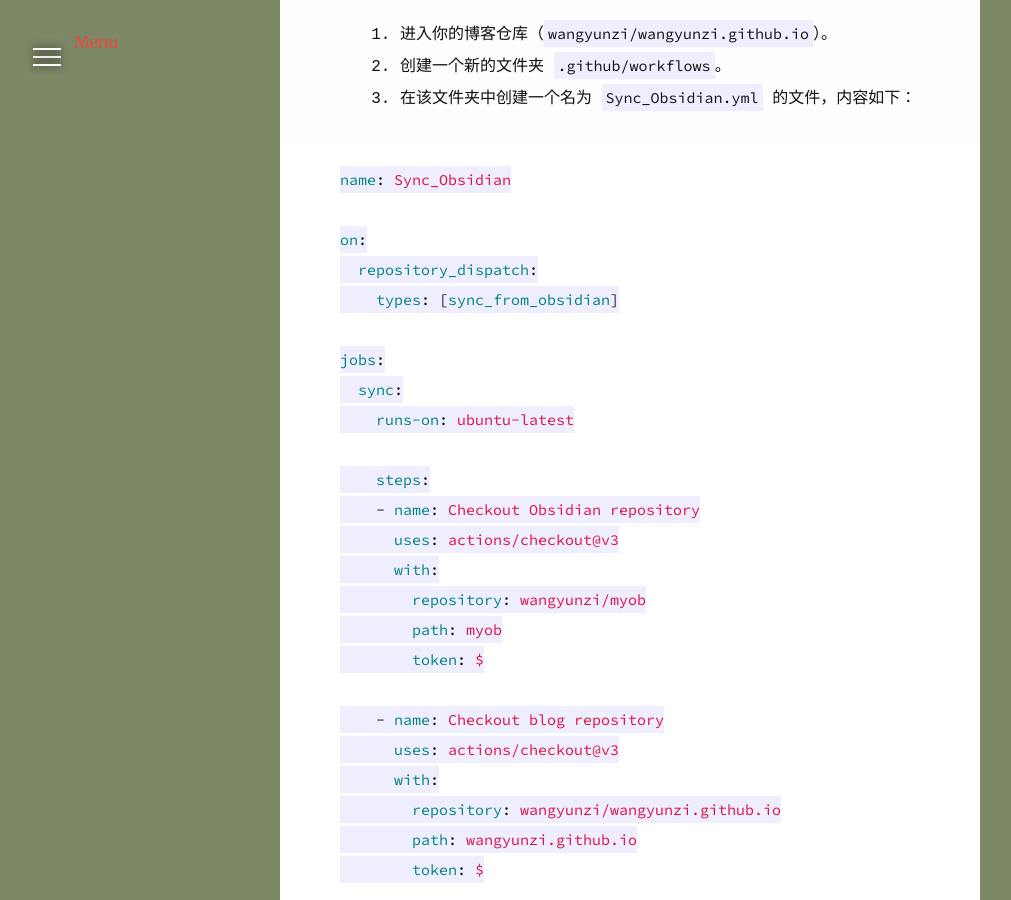
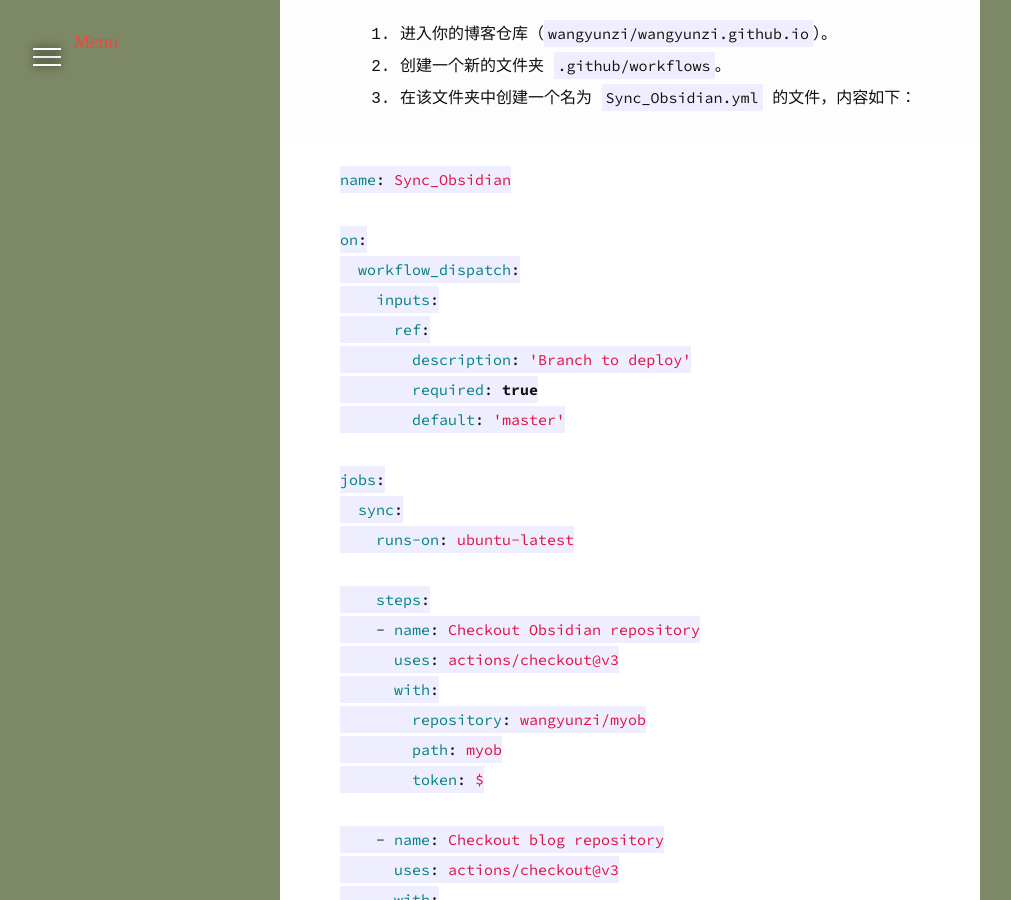
Before and after one commit to wangyunzi/wangyunzi.github.io, a Jekyll site: the page built from _posts/2024-08-07-使用 GitHub Actions 将 Obsidian 笔记同步到jekyll博客.md, in a window 1280 px wide and 900 px high, scrolled down 1517 px. Shown: the whole window, without its empty margins (10-1021 px from the left). Built offline with Jekyll 4.4.1, drawn with Linux system fonts in a browser that asks for light colours; nearby versions of some CDN libraries; comment, search, counter and statistics services are not loaded.

Commit message:
Sync _posts from Obsidian repository

````diff
--- a/_posts/2024-08-07-使用 GitHub Actions 将 Obsidian 笔记同步到jekyll博客.md
+++ b/_posts/2024-08-07-使用 GitHub Actions 将 Obsidian 笔记同步到jekyll博客.md
@@ -40,8 +40,12 @@ backgrounds:
 name: Sync_Obsidian
 
 on:
-  repository_dispatch:
-    types: [sync_from_obsidian]
+  workflow_dispatch:
+    inputs:
+      ref:
+        description: 'Branch to deploy'
+        required: true
+        default: 'master'
 
 jobs:
   sync:
@@ -103,6 +107,7 @@ jobs:
       run: |
         cd wangyunzi.github.io
         git push
+
 ```
 
 4. 在博客仓库的 **Settings** > **Secrets** 中，添加 `PAT_TOKEN`，并将其设置为你生成的 Personal Access Token。
````
